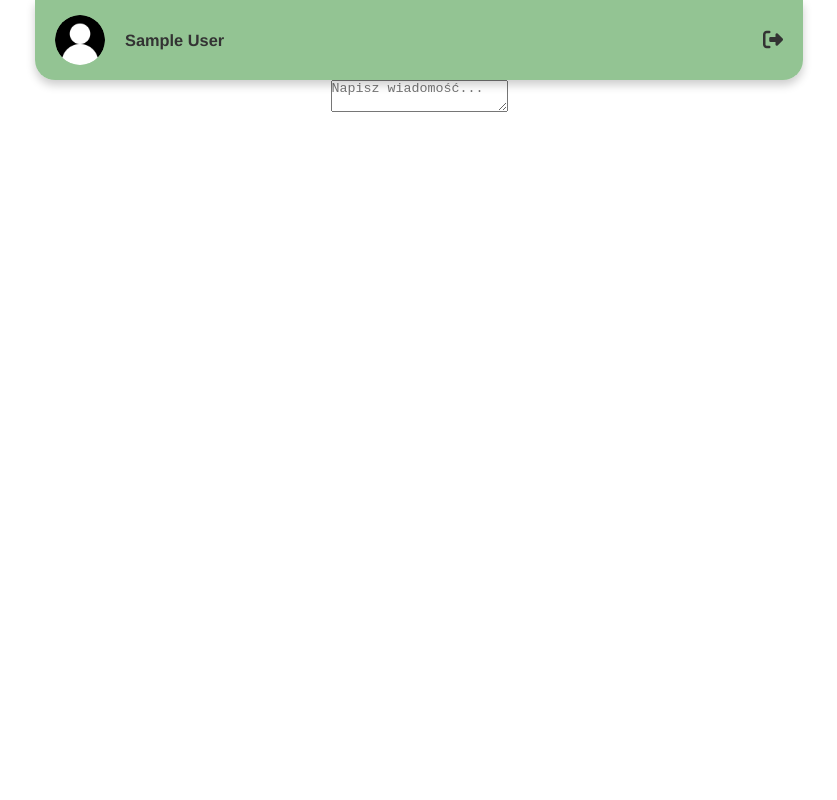
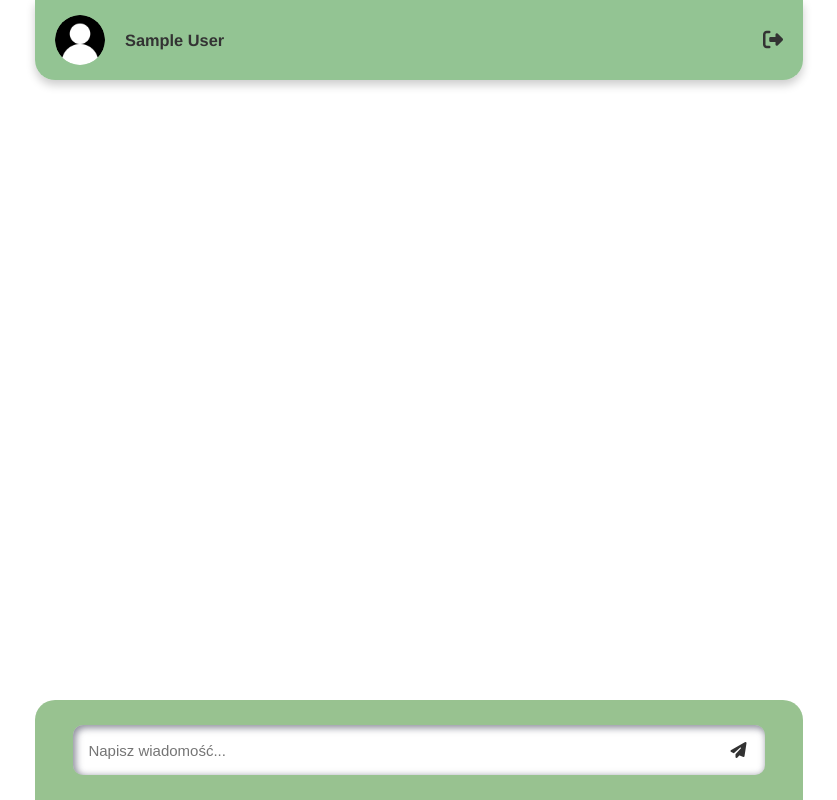
Before and after one commit to Sadi2002/Live-chat, a Vue app: page /chat in a window 1280 px wide. Shown: the whole page, without its empty margins (221-1058 px from the left). Built offline with nearby package versions, Linux system fonts and the light colour scheme; no server answers; sample sign-in values are in the browser's storage.

Commit message:
added bottom form

```diff
--- a/src/components/NavMobile.vue
+++ b/src/components/NavMobile.vue
@@ -45,7 +45,6 @@ export default {
 }
 
 nav {
-  position: absolute;
   width: 100%;
   height: 80px;
   display: flex;
--- a/src/components/NewChat.vue
+++ b/src/components/NewChat.vue
@@ -1,11 +1,16 @@
 <template>
-  <form>
-    <textarea
-      @keypress.enter.prevent="getSubmit"
-      placeholder="Napisz wiadomość..."
-      v-model="message"
-    ></textarea>
-  </form>
+  <div class="form-color">
+    <form>
+      <div class="input-box">
+        <input
+          @keypress.enter.prevent="getSubmit"
+          placeholder="Napisz wiadomość..."
+          v-model="message"
+        />
+        <i class="fas fa-paper-plane"></i>
+      </div>
+    </form>
+  </div>
 </template>
 
 <script>
@@ -32,4 +37,57 @@ export default {
 };
 </script>
 
-<style></style>
+<style scoped>
+.form-color {
+  position: absolute;
+  bottom: 0;
+  width: 100%;
+  background: rgba(121, 176, 111, 0.77);
+  height: 80px;
+  display: flex;
+  justify-content: center;
+  align-items: center;
+  border-radius: 20px 20px 0 0;
+}
+
+form {
+  width: 90%;
+  display: flex;
+  align-items: center;
+}
+
+input {
+  height: 50px;
+  width: 100%;
+  border-radius: 10px;
+  padding: 15px 50px 15px 15px;
+  font-size: 15px;
+  border: none;
+  -webkit-box-shadow: inset 2px 2px 7px 1px rgba(66, 68, 90, 0.6);
+  -moz-box-shadow: inset 2px 2px 7px 1px rgba(66, 68, 90, 0.6);
+  box-shadow: inset 2px 2px 7px 1px rgba(66, 68, 90, 0.6);
+}
+
+.input-box {
+  position: relative;
+  width: 100%;
+}
+
+.fa-paper-plane {
+  position: absolute;
+  right: 0px;
+  top: 50%;
+  transform: translateY(-50%);
+  padding: 18px;
+  color: rgb(50, 50, 50);
+}
+
+@media (768px <= width) {
+  .form-color {
+    width: 60%;
+    left: 50%;
+    transform: translateX(-50%);
+    height: 100px;
+  }
+}
+</style>
```
